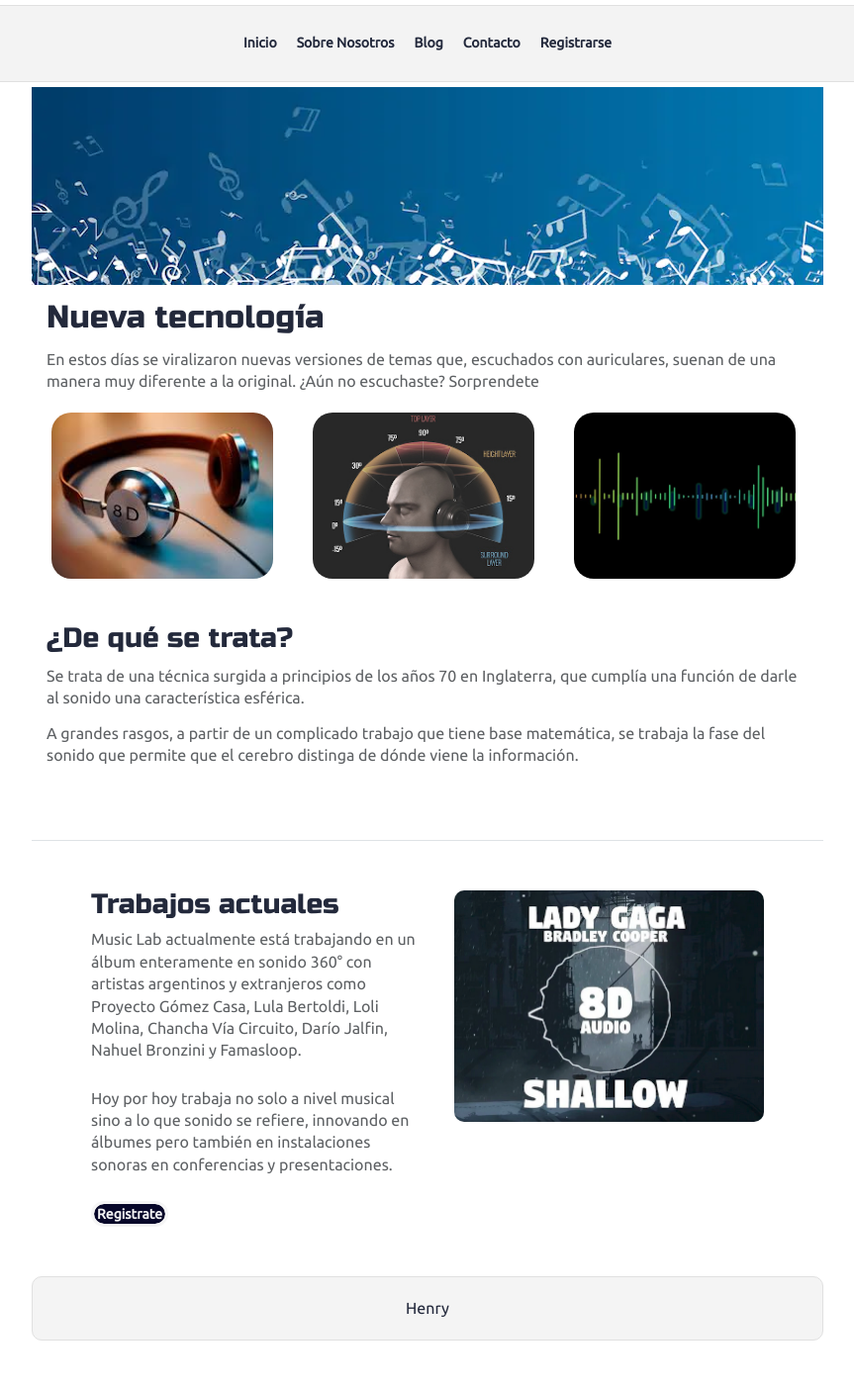
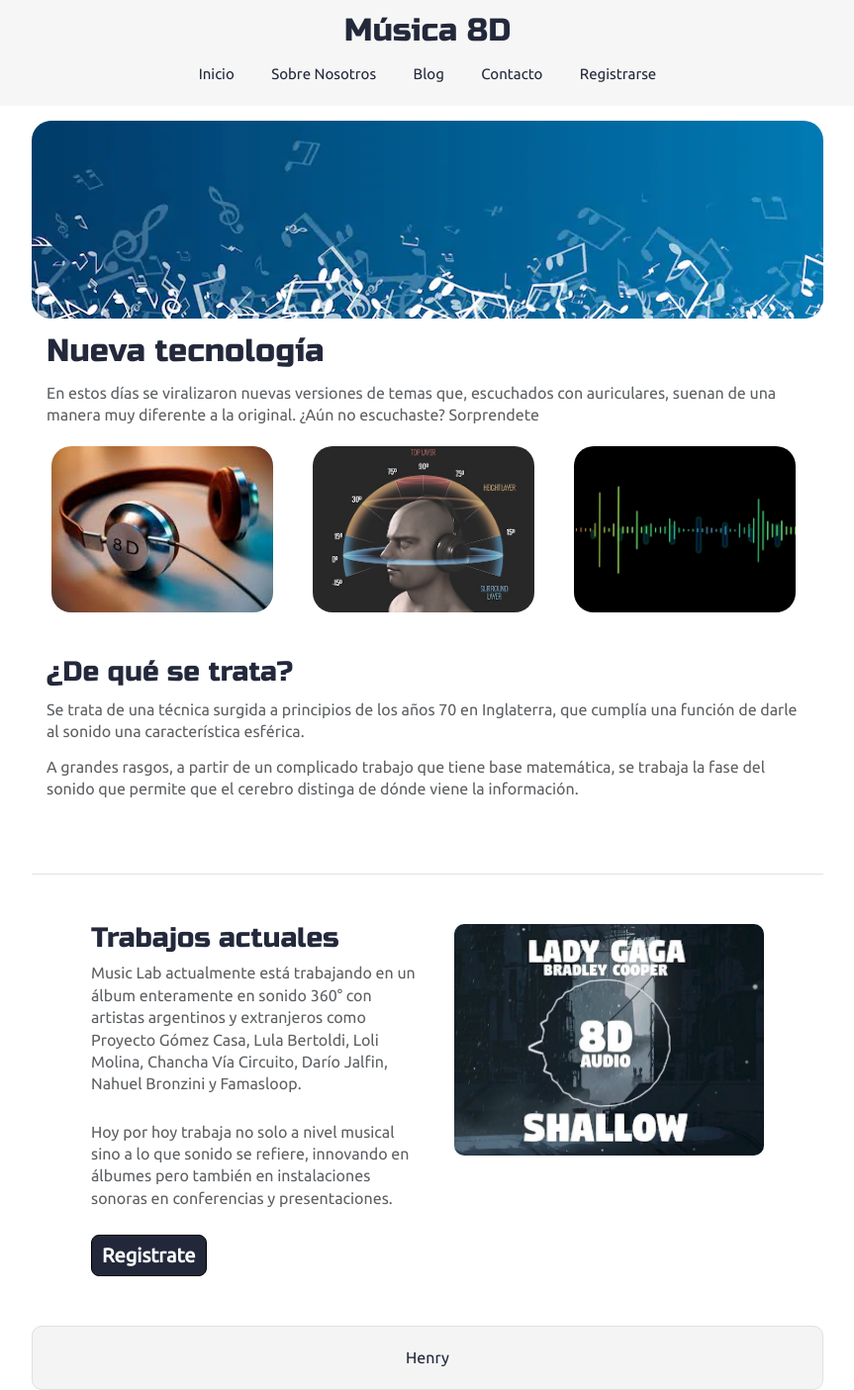
Before and after one commit to GaboPosso/FT-M2-master, an Eleventy site: page 02-CSS/homework/responsive-web/index.html in a window 1280 px wide. Shown: the whole page at 99% size, without its empty margins (208-1071 px from the left). Before the commit the page ends 1355 px from the top, so only its background shows below. Built offline with nearby package versions, Linux system fonts and the light colour scheme; Eleventy itself is replaced by a stand-in of ours; files that its build step writes are made by us from their sources.

Commit message:
Update CSS advanced HTML, CSS, LESS Homework :D

```diff
--- a/02-CSS/homework/responsive-web/index.html
+++ b/02-CSS/homework/responsive-web/index.html
@@ -19,6 +19,7 @@
 
  <!-- Código del nav acá -->
  <nav class="navbar">
+  <h2>Música 8D</h2>
   <ul>
      <li><a href="#Inicio">Inicio</a></li>
      <li><a href="#SobreNosotros">Sobre Nosotros</a></li>
@@ -35,7 +36,7 @@
 
     <header class="intro">
        <!-- Código de header img acá -->
-      <img src="/FT-M2-master/02-CSS/homework/responsive-web/img/main-header.png" class= "img-fluid" alt="Header">
+      <img src="img/main-header.png" class= "img-fluid" alt="Header">
       <h2>Nueva tecnología</h2>
 
       <p>En estos días se viralizaron nuevas versiones de temas que, escuchados con auriculares, suenan de una manera muy diferente a la original. ¿Aún no escuchaste? Sorprendete</p>
--- a/02-CSS/homework/responsive-web/less/home-page.less
+++ b/02-CSS/homework/responsive-web/less/home-page.less
@@ -10,6 +10,11 @@
 
     p {
       padding:0 15px;
+    }
+    img {
+      width: 100%;
+      margin-top: 15px;
+      .roundimg(20px);
     }
 
   }
@@ -24,6 +29,15 @@
       margin: 20px 2.5%;
       border-radius: 20px;
       height: 100%;
+    }
+
+    @media @phone{
+      .ondas, .tecnologia{
+        display: none;
+      }
+      .auricular {
+        width:100%;
+      }
     }
   }
 
@@ -46,8 +60,19 @@
     display: flex;
     justify-content: center;
 
+    @media @phone {
+      .flex(column-reverse, space-around, center);
+
+    }
     .actual-text {
       width: 50%;
+
+      @media @phone{
+        width: 130%;
+        padding-left: 3px;
+        padding-right: 3px;
+
+      }
 
       h3 {
         margin-bottom: 10px;
@@ -58,7 +83,24 @@
       }
 
       .btn {
-        border-radius: 20px;
+        border-radius: 8px;
+        background-color: @btn-bg-color;
+        font-weight: bold;
+        border: 1px solid black;
+        color:white;
+        font-size: 20px;
+        display: inline-block;
+        padding: 10px;
+        cursor: pointer;
+
+        &:hover{
+          background-color: @shuttle-gray;
+          color: @btn-bg-color;
+        }
+        @media @phone {
+          width: 100%;
+          text-align: center;
+        }
       }
     }
 
@@ -71,6 +113,16 @@
         height: auto;
         border-radius: 10px;
       }
+
+      @media @phone {
+        width: 130%;
+        margin-left: 1px;
+        margin-right: 1px;
+        padding: 5px;
+
+      }
+
+
     }
   }
 }
--- a/02-CSS/homework/responsive-web/less/mixins.less
+++ b/02-CSS/homework/responsive-web/less/mixins.less
@@ -1,18 +1,10 @@
 // Mixins acá
-.singUp-button{
-    color:whitesmoke;
-    font-family: 'Ubuntu', sans-serif;
-    font-size: 1.4rem;
-    background-color: #070729;
-    box-sizing: border-box;
+.flex(@direction:column, @justify, @align){
+    display: flex;
+    flex-direction: @direction;
+    justify-content: @justify;
+    align-items: @align;
 }
-.btn{
-    .singUp-button();
-    padding: 3px;
-    margin: 3px;
-    text-align: center;
-    font-weight: bold;
-    outline: solid;
-    border-radius: 3px;
-    display: inline-block;
+.roundimg(@radius){
+    border-radius: @radius;
 }
--- a/02-CSS/homework/responsive-web/less/navigation.less
+++ b/02-CSS/homework/responsive-web/less/navigation.less
@@ -1,35 +1,31 @@
 // Código de Nav acá
-@background-color: #f3f3f3;
+@background-color: @nav-bg;
 @navigationBorder: 1px solid #e7e7e7;;
 @navPosition: left;
-@fontfamily: 'Ubuntu', sans-serif;
+@fontfamily: @nav-font;
 .navbar{
-
-    background-color: @background-color;
-    border: 1px double #e0e0e0;
-    border-width: 1px 0;
-    list-style: none;
-    text-align: center;
-    padding: 20px;
-    margin: 5px;
-    justify-content: center;
-    font-family: @fontfamily;
-    font-size: 1.4rem;
-    font-weight: bold;
+    .flex(column, center, center);
+    padding: 15px;
+    background-color: @nav-bg;
+    font-size: 15px;
+    color: @fontfamily;
+    text-decoration: none;
 }
 .navbar ul{
-    margin:0;
-    display: inline-block;
-    list-style-type: none;
-    padding: 0;
-    overflow: hidden;
+    .flex(row, space-around, center);
+    padding-top: 10px;
+    width: 40%;
+
+    @media @phone{
+        width: 80%;
+    }
 }
 .navbar li{
     float: @navPosition;
     display: inline;
 }
 .navbar a:link, a:visited{
-    display: inline-block;
+    display: flex;
     padding: 10px;
     background-color: @background-color;
     text-decoration: none;
--- a/02-CSS/homework/responsive-web/less/variables.less
+++ b/02-CSS/homework/responsive-web/less/variables.less
@@ -24,3 +24,4 @@
 @border-real: #dee2e6;
 
 // Mobile var
+ @phone: ~"(max-width: 500px)";
```
Also changed, not shown: 02-CSS/homework/responsive-web/css/index.css.
